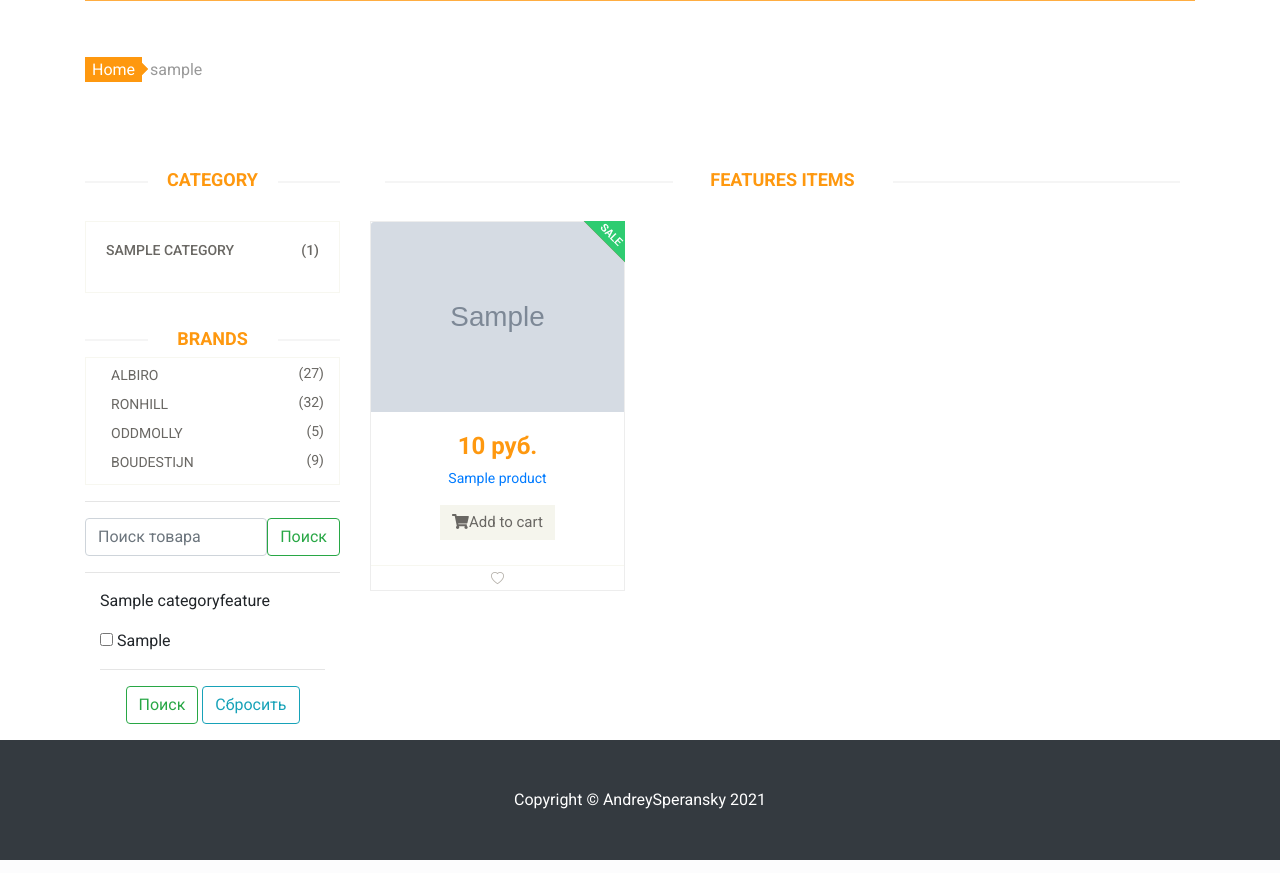
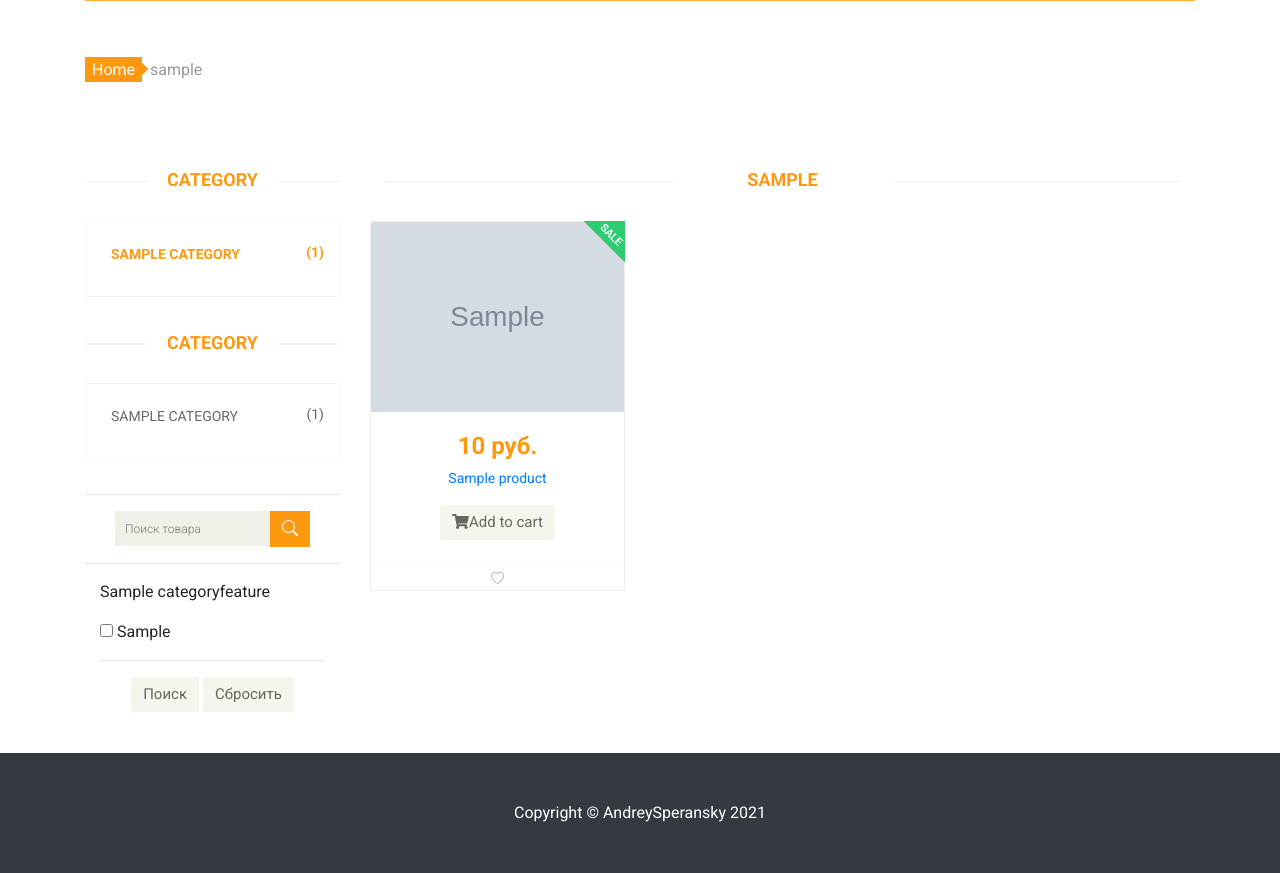
Before and after one commit to AndreySperansky/my_shop_orange, a Django app: a page that uses mainapp/templates/mainapp/products.html in a window 1280 px wide. Shown: the part 241-1114 px from the top of the page. Run offline with Django 3.2, Linux system fonts and the light colour scheme; tables that the repository leaves empty hold one stand-in row (values such as "Sample post"); grey boxes marked "Sample" are stand-in pictures; some libraries are stand-ins or nearby versions.

Commit message:
Добавлена подсветка активного элемента бокового меню

```diff
--- a/mainapp/mixins.py
+++ b/mainapp/mixins.py
@@ -20,6 +20,13 @@ class BasketMixin(View):
         return super().dispatch(request, *args, **kwargs)
 
 
+class CategoryMixin(View):
+
+    def dispatch(self, request, *args, **kwargs):
+        current_page = request.resolver_match.kwargs['slug']
+
+        self.current_page = current_page
+        return super().dispatch(request, *args, **kwargs)
 
 
 
--- a/mainapp/templates/mainapp/includes/inc_productfilter.html
+++ b/mainapp/templates/mainapp/includes/inc_productfilter.html
@@ -1,14 +1,20 @@
 {% load search_filter %}
+{% load static %}
 
-<form class="d-flex mt-3" action="{% url 'mainapp:category_detail' slug=category.slug %}" method="GET">
-  <input class="form-control me-2" name="search" type="search" placeholder="Поиск товара" aria-label="Search">
-  <button class="btn btn-outline-success" type="submit">Поиск</button>
+<form class="d-flex mt-3 d-flex justify-content-center" action="{% url 'mainapp:category_detail' slug=category.slug %}" method="GET">
+{#  <input class="search_box" name="search" type="search" placeholder="Поиск товара" aria-label="Search">#}
+  <div class="search_box ">
+    <input name="search" type="search" placeholder="Поиск товара" aria-label="Search">
+  </div>
+  <button class="btn btn-primary" type="submit"><i class="bi bi-search"></i>
+
+  </button>
 </form>
 <hr>
 <form action="{% url 'mainapp:category_detail' slug=category.slug %}" method="GET">
   {{ category|product_spec }}
   <p class="text-center">
-    <button class="btn btn-outline-success" type="submit">Поиск</button>
-    <button class="btn btn-outline-info" type="submit">Сбросить</button>
+    <button class="btn btn-default" type="submit">Поиск</button>
+    <button class="btn btn-default" type="submit">Сбросить</button>
   </p>
 </form>
--- a/mainapp/templates/mainapp/includes/inc_side_bar.html
+++ b/mainapp/templates/mainapp/includes/inc_side_bar.html
@@ -5,29 +5,33 @@
 
   <h2>Category</h2>
   <div class="panel-group category-products"><!--category-products-->
-    <div class="panel panel-default">
-      <div class="panel-heading">
-        {% for category in categories %}
-          <h4 class="panel-title">
-            <a href="{{ category.get_absolute_url }}">{{ category.name }}
-              <span class="float-right">({{ category.product_set.count }})</span>
-            </a>
-          </h4>
-        {% endfor %}
-      </div>
+    <div class="panel panel-default brands-name">
+      {% for category in categories %}
+        <p>
+          <a href="{{ category.get_absolute_url }}"
+             class="{% if current_page == category.slug %}active{% endif %}">{{ category.name }}
+            <span class="float-right">({{ category.product_set.count }})</span>
+          </a>
+        </p>
+      {% endfor %}
     </div>
   </div><!--/category-products-->
 
-  <div class="brands_products"><!--brands_products-->
-    <h2>Brands</h2>
-    <div class="">
-      <div class="brands-name">
-        <p><a href="#"><span class="float-right">(27)</span>Albiro </a></p>
-        <p><a href="#"><span class="float-right">(32)</span>Ronhill </a></p>
-        <p><a href="#"> <span class="float-right">(5)</span>Oddmolly</a></p>
-        <p><a href="#"> <span class="float-right">(9)</span>Boudestijn</a></p>
-      </div>
+
+  <h2>Category</h2>
+  <div class="panel-group category-products"><!--category-products-->
+    <div class="panel panel-default brands-name">
+      {% for category in categories %}
+        <p>
+          <a href="{{ category.get_absolute_url }}">{{ category.name }}
+            <span class="float-right">({{ category.product_set.count }})</span>
+          </a>
+        </p>
+      {% endfor %}
     </div>
-  </div><!--/brands_products-->
+  </div><!--/category-products-->
+
+
+
 
 </div><!--/Left_sidebar-->
--- a/mainapp/templates/mainapp/products.html
+++ b/mainapp/templates/mainapp/products.html
@@ -31,7 +31,7 @@
 {% block content %}
 
   <div class="features-items">
-    <h2 class="title text-center">Features Items</h2>
+    <h2 class="title text-center">{{ category.slug }}</h2>
     <div class="row">
 
       {% for product in category_products %}
--- a/mainapp/views.py
+++ b/mainapp/views.py
@@ -15,7 +15,7 @@ from django.views.generic import DetailView, View, ListView
 from .models import Category, Product, BookmarkProduct
 from basketapp.models import Basket
 from specs.models import ProductFeatures
-from .mixins import BasketMixin, ProductMixin
+from .mixins import BasketMixin, ProductMixin, CategoryMixin
 
 
 
@@ -64,7 +64,7 @@ class MainView(BasketMixin, View):
 
 # ***********************************************************************************************
 
-class CategoryDetailView(BasketMixin, DetailView):
+class CategoryDetailView(BasketMixin, CategoryMixin, DetailView):
 
     model = Category
     queryset = Category.objects.all()
@@ -77,6 +77,7 @@ class CategoryDetailView(BasketMixin, DetailView):
         category = self.get_object()
         context['basket'] = self.basket
         context['categories'] = self.model.objects.all()
+        context['current_page'] = self.current_page
 
         # сортировка по котегориям
         if not query and not self.request.GET:
@@ -105,6 +106,7 @@ class CategoryDetailView(BasketMixin, DetailView):
         ).prefetch_related('product', 'feature').values('product_id')
         products = Product.objects.filter(id__in=[pf_['product_id'] for pf_ in pf])
         context['category_products'] = products
+
         return context
 
 
--- a/myshop/settings.py
+++ b/myshop/settings.py
@@ -142,6 +142,7 @@ MEDIA_ROOT = os.path.join(BASE_DIR, 'media')
 
 
 AUTH_USER_MODEL = 'authapp.ShopUser'
+LOGIN_URL = '/auth/login/'
 
 
 
--- a/myshop/static/css/main.css
+++ b/myshop/static/css/main.css
@@ -499,7 +499,7 @@ ul.sub-menu {
   font-size: 12px;
   font-weight: 300;
   text-transform:uppercase;
-  margin-top:0px;
+  margin-top:0;
 }
 
 
@@ -840,7 +840,7 @@ h2.title:before{
 }
 
 
-.brands-name  p a {
+.brands-name p a {
   background-color: #FFFFFF;
   color: #696763;
   font-family: 'Roboto', sans-serif;
@@ -855,9 +855,10 @@ h2.title:before{
   color: #FE980F;
 }
 
-.brands-name  p a:active {
-  background-color: #fff;
-  color: #FE980F;
+.brands-name  p a.active {
+  background-color: #fff ;
+  font-weight: bold;
+  color: #FE980F !important;
 }
 
 .brands-name  p {
@@ -2057,9 +2058,14 @@ div .nav.nav-tabs {
   color: #FFFFFF;
   border: 0 none;
   border-radius: 0;
+
+}
+
+.order-action .btn.btn-primary {
   margin-right: 15px;
   margin-top: 20px;
 }
+
 
 .btn-primary a {
   color: #FFFFFF;
@@ -2622,7 +2628,6 @@ a.btn.btn-primary.cart{
   background:#FE980F;
   border: 0 none;
   border-radius: 0;
-  margin-top: 16px;
 }
 
 .blank-arrow {
```
